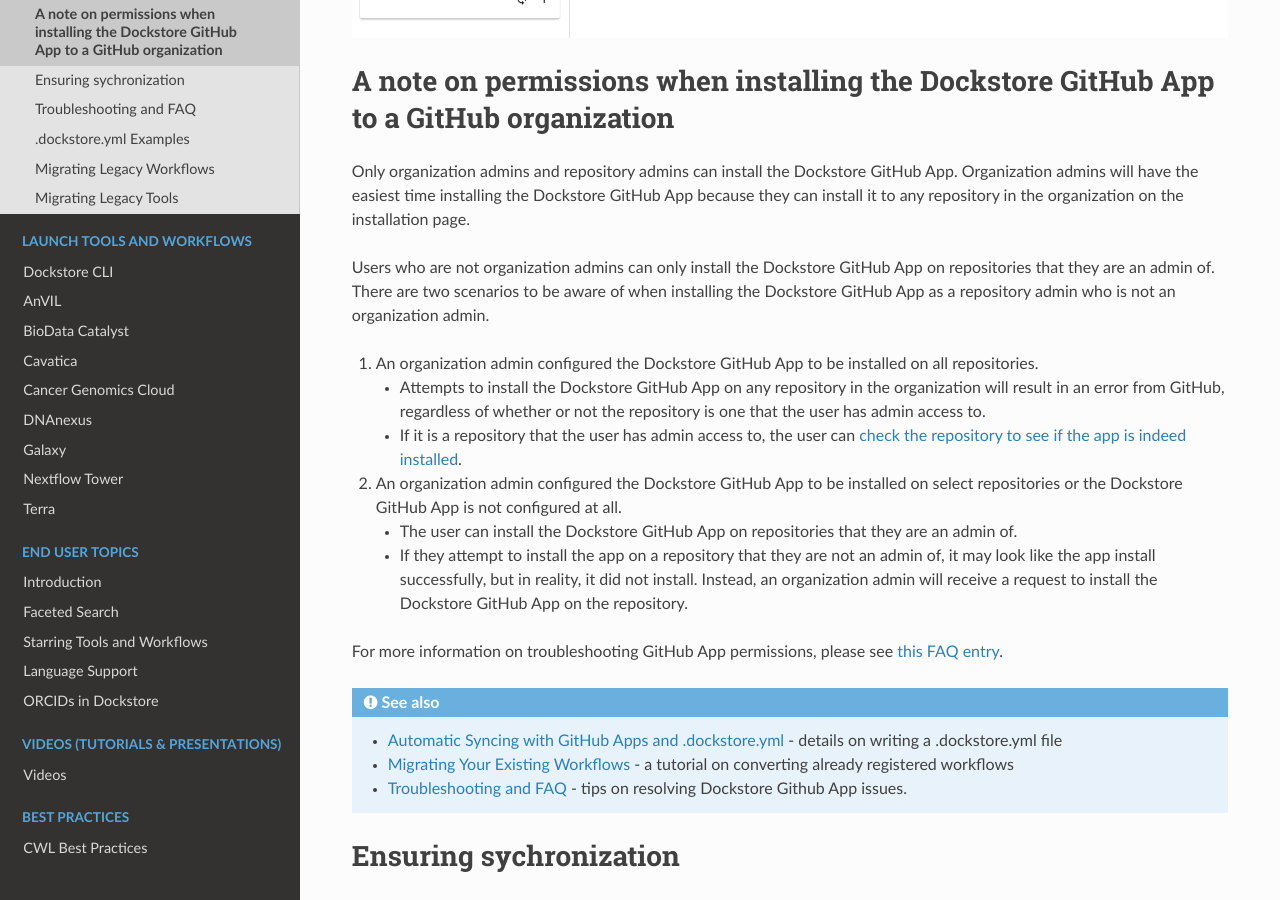
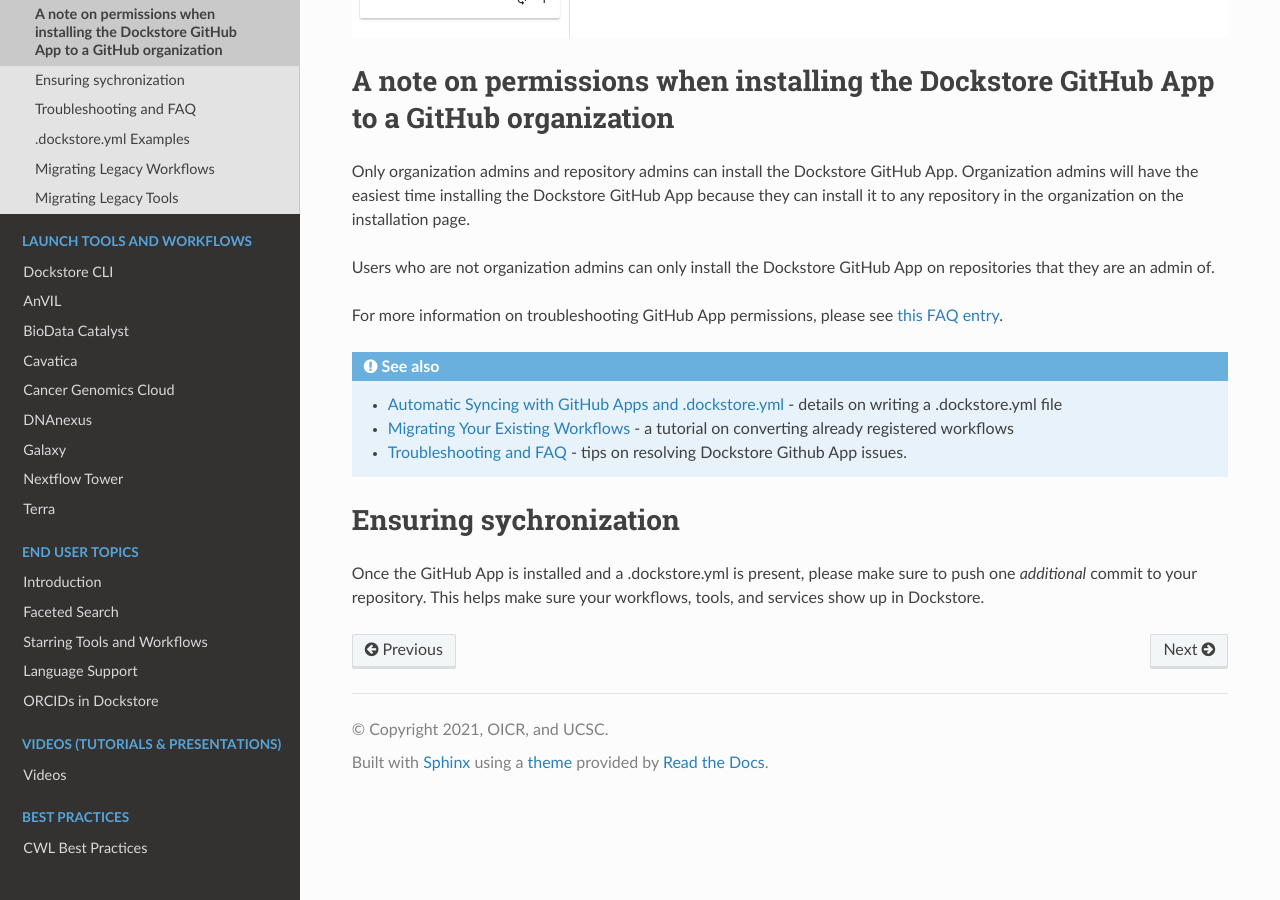
Before and after one commit to dockstore/dockstore-documentation, a Sphinx documentation site: the page built from docs/getting-started/github-apps/snippet--installation.rst, in a window 1280 px wide and 900 px high, scrolled down 2849 px. Built offline with Sphinx 7.4.7 and the Read the Docs theme 2.0.0, drawn with Linux system fonts in a browser that asks for light colours.

Commit message:
Move details to FAQ

```diff
--- a/docs/getting-started/github-apps/snippet--installation.rst
+++ b/docs/getting-started/github-apps/snippet--installation.rst
@@ -38,17 +38,7 @@
 
 Only organization admins and repository admins can install the Dockstore GitHub App. Organization admins will have the easiest time installing the Dockstore GitHub App because they can install it to any repository in the organization on the installation page.
 
-Users who are not organization admins can only install the Dockstore GitHub App on repositories that they are an admin of. There are two scenarios to be aware of when installing the Dockstore GitHub App as a repository admin who is not an organization admin.
-
-1. An organization admin configured the Dockstore GitHub App to be installed on all repositories.
-
-   * Attempts to install the Dockstore GitHub App on any repository in the organization will result in an error from GitHub, regardless of whether or not the repository is one that the user has admin access to.
-   * If it is a repository that the user has admin access to, the user can :ref:`check the repository to see if the app is indeed installed <Check GitHub App installation on repository>`.
-
-2. An organization admin configured the Dockstore GitHub App to be installed on select repositories or the Dockstore GitHub App is not configured at all.
-
-   * The user can install the Dockstore GitHub App on repositories that they are an admin of.
-   * If they attempt to install the app on a repository that they are not an admin of, it may look like the app install successfully, but in reality, it did not install. Instead, an organization admin will receive a request to install the Dockstore GitHub App on the repository.
+Users who are not organization admins can only install the Dockstore GitHub App on repositories that they are an admin of.
 
 For more information on troubleshooting GitHub App permissions, please see :ref:`this FAQ entry <GitHub App permissions FAQ>`.
 
```
Also changed, not shown: docs/getting-started/github-apps/github-apps-troubleshooting-tips.rst (+13 -0 lines).
